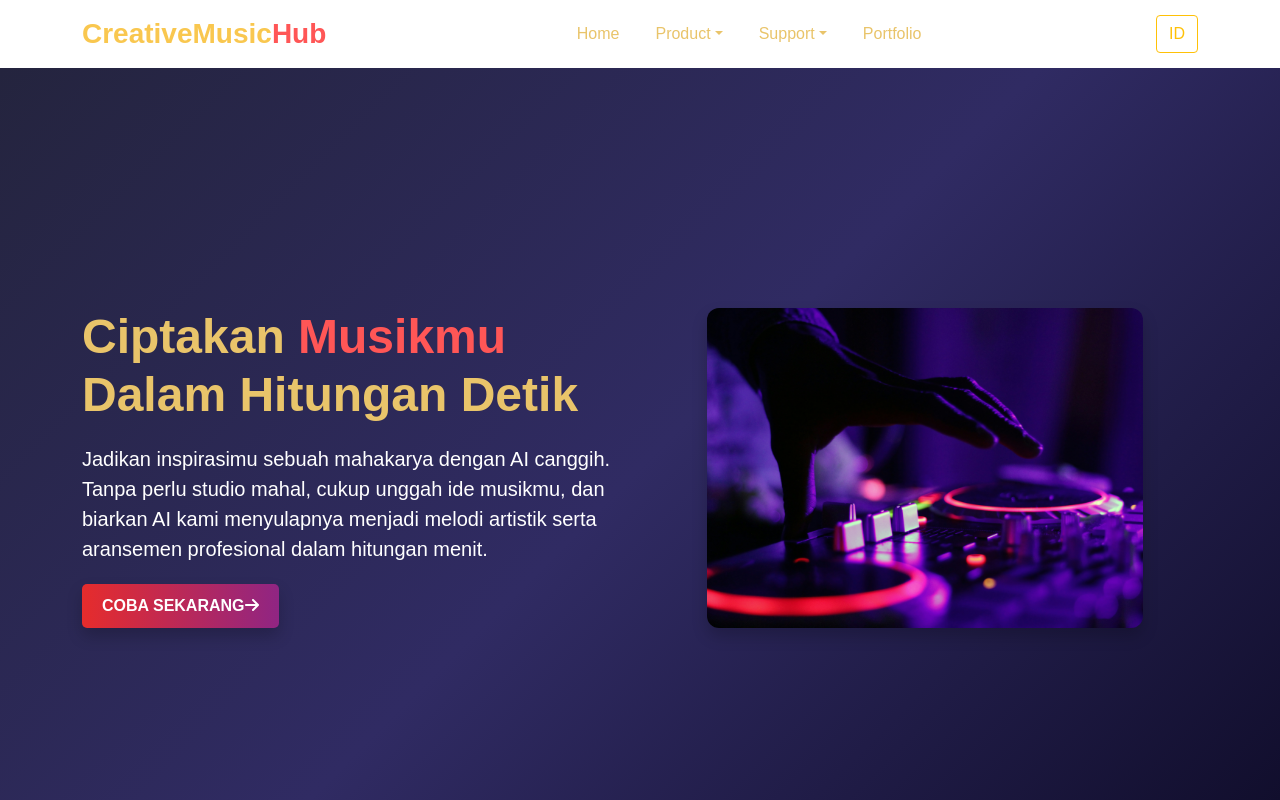
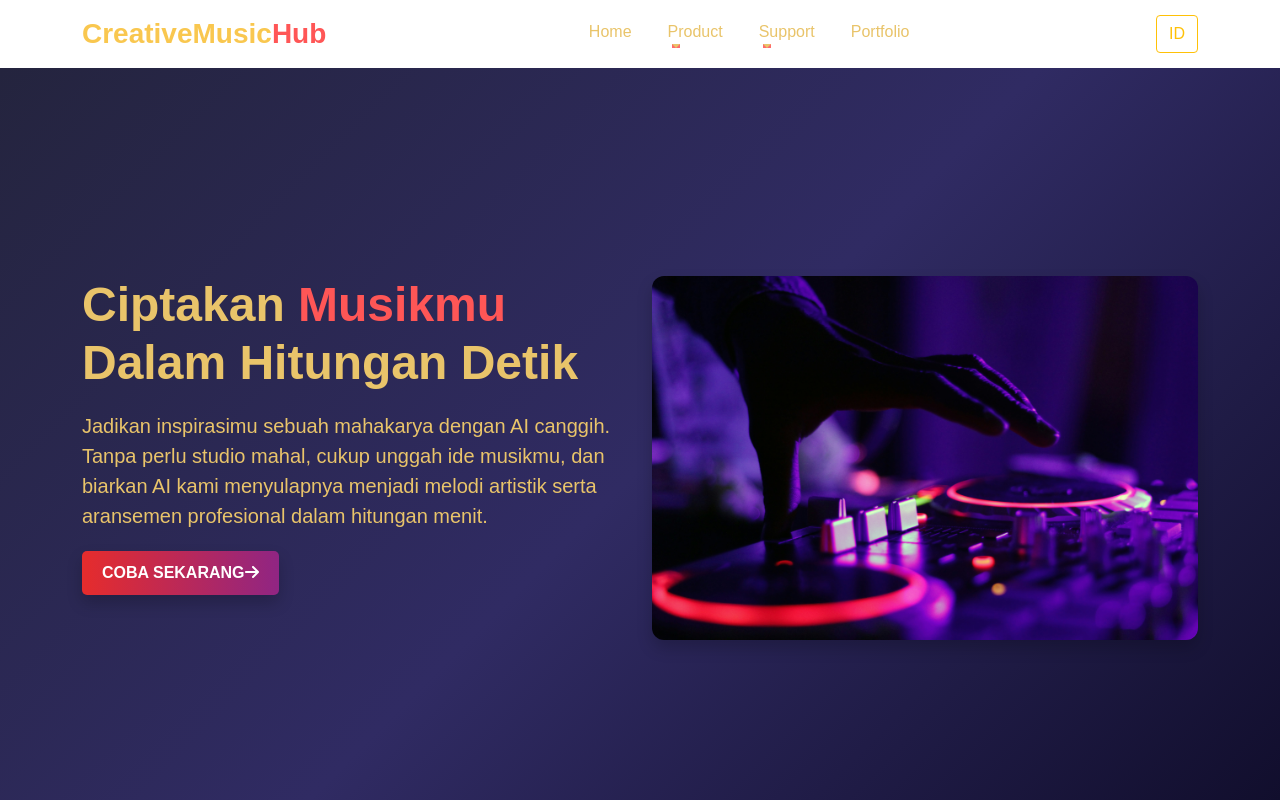
Before and after one commit to Syndrom2211/magang-fikri, a React (Vite) app: page / in a window 1280 px wide. Shown: the top 800 px of the page. Built offline with nearby package versions, Linux system fonts and the light colour scheme; no server answers; a web font is replaced by a local one.

Commit message:
Modified the CSS

```diff
--- a/src/components/NavbarComponent.jsx
+++ b/src/components/NavbarComponent.jsx
@@ -39,7 +39,7 @@ const NavbarComponent = () => {
               <div className="nav-item">
                 <NavDropdown title="Product" id="basic-nav-dropdown">
                   <NavDropdown.Item
-                    href="/music-lyric"
+                    href="/musik-lyric"
                     className="dropdown-item"
                   >
                     Buat Musik melalui Lyric
--- a/src/style/main.css
+++ b/src/style/main.css
@@ -1,3 +1,16 @@
+I have 3 pages, which are LyricsPage.jsx, InstrumentPage.jsx, and SoundPage.jsx. So, I want to make three components that can be imported to these three pages. Those components are:
+1. ProductDescComponent.jsx
+   a. This component contains the product description for each page (please generate the product description as well)
+      - A short description about the AI product capable of creating music from lyrics for LyricsPage.jsx
+      - A short description about the AI product capable of creating music from any instrument for InstrumentPage.jsx
+      - A short description about the AI product capable of creating music from any sound effect for SoundPage.jsx
+2. HowItWorksComponent.jsx
+   a. This component contains the explanation on how the product works step-by-step for LyricsPage.jsx, InstrumentPage.jsx, and SoundPage.jsx
+3. PriceListComponent.jsx
+   a. This component contains the price list for each product in LyricsPage.jsx, InstrumentPage.jsx, and SoundPage.jsx
+
+Please write React codes for these corresponding components with a separated data file for the component stored in index.js. If I go to the LyricsPage.jsx, it will display the product description, how it works, and price list components, and it goes the same with the other pages.
+
 * {
   font-family: "Poppins", sans-serif;
 }
@@ -16,7 +29,7 @@
   font-size: 1.8rem;
   font-weight: 700;
   text-decoration: none;
-  color: var(--light-color);
+  color: linear-gradient(to right, var(--light-color), var(--secondary-color));
   transition: all 0.3s ease;
 }
 
@@ -60,34 +73,44 @@
   font-weight: 500;
   text-decoration: none;
   margin: 0 10px 0 10px;
-  border-radius: 10px;
 }
 
 .nav-item a:hover {
   color: var(--primary-color);
-  background: #141414;
 }
 
 .nav-item a.active {
-  background: rgba(var(--primary-rgb), 0.1);
   color: var(--primary-color);
-  border-radius: 20px;
 }
 
 .nav-item a.active:hover {
-  background: rgba(var(--primary-rgb), 0.15);
+  color: var(--primary-color);
 }
 
-.nav-item.dropdown:hover .dropdown-menu {
+.nav-item a.active::after {
+  content: "";
   display: block;
-  opacity: 1;
-  transform: translateY(0);
-  color: var(--dark-color);
-  padding: 5px 10px;
-  font-weight: 500;
-  text-decoration: none;
-  margin: 0 10px;
-  background: #141414;
+  width: 0;
+  height: 2px;
+  background: var(--primary-color);
+  transition: width 0.3s;
+}
+
+.nav-item a.active:hover::after {
+  width: 100%;
+}
+
+.nav-item a::after {
+  content: "";
+  display: block;
+  width: 0;
+  height: 2px;
+  background: var(--primary-color);
+  transition: width 0.3s;
+}
+
+.nav-item a:hover::after {
+  width: 100%;
 }
 
 .dropdown-item {
@@ -96,6 +119,7 @@
   font-weight: 500;
   text-decoration: none;
   margin: 0 10px;
+  transition: all 0.3s ease;
 }
 
 .dropdown-item:hover {
@@ -104,12 +128,9 @@
 }
 
 .dropdown-menu {
-  display: none;
-  opacity: 0;
-  transform: translateY(10px);
-  transition: all 0.3s ease;
-  border: none;
-  box-shadow: 0 2px 15px rgba(0,0,0,0.1);
+  background-color: #141414;
+  border-radius: 8px;
+  box-shadow: 0 2px 15px rgba(0, 0, 0, 0.1);
 }
 
 /* header */
@@ -125,6 +146,7 @@ header {
 .homePage .header-content h1 {
   font-size: 3em;
   font-weight: 700;
+  color: var(--light-color);
   margin: 0 0 20px 0;
   text-align: left;
 }
@@ -132,26 +154,26 @@ header {
 .homePage .header-content p {
   font-size: 1.5em;
   font-weight: 400;
-  color: #fff;
+  color: var(--light-color);
   margin: 0 0 20px 0;
   text-align: left;
 }
 
 .homePage .header-content img {
-  width: 80%;
-  height: 100%;
+  width: 100%;
+  height: auto;
   margin: 0 0 20px 0;
 }
 
 @media screen and (max-width: 768px) {
   .homePage .header-content {
-    padding-top: 1rem;
+    padding-top: 8rem;
   }
 
   .homePage .img {
-    width: 80%;
+    width: 400px;
     display: block;
-    height: 100%;
+    height: auto;
     margin-inline: auto;
   }
 }
@@ -162,7 +184,7 @@ header {
   }
 
   .homePage .header-content p {
-    font-size: 1rem;
+    font-size: 1.8rem;
   }
 }
 
@@ -172,7 +194,7 @@ header {
   }
 
   .homePage .header-content p {
-    font-size: 10px;
+    font-size: 14px;
   }
 
   .homePage .header-content img {
@@ -188,7 +210,7 @@ header {
   }
 
   .homePage .header-content p {
-    font-size: 8px;
+    font-size: 12px;
   }
 
   .homePage .header-content img {
@@ -1173,6 +1195,25 @@ section {
   color: #2575fc;
 }
 
+.order-button {
+  display: inline-block;
+  padding: 10px 20px;
+  background-color: #2575fc;
+  color: #fff;
+  font-size: 1rem;
+  font-weight: bold;
+  border: none;
+  border-radius: 8px;
+  cursor: pointer;
+  margin-top: 10px;
+  box-shadow: 0 2px 5px rgba(0, 0, 0, 0.2);
+  transition: background-color 0.3s ease;
+}
+
+.order-button:hover {
+  background-color: #1e5fce;
+}
+
 /* Modal Form Styles */
 .modal-form {
   min-height: 100vh;
```
